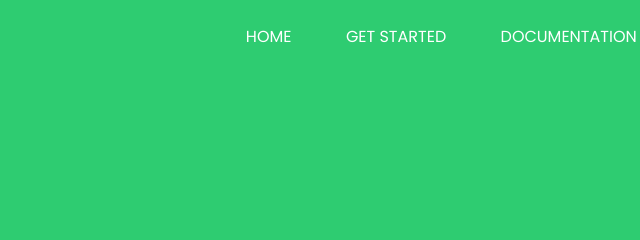
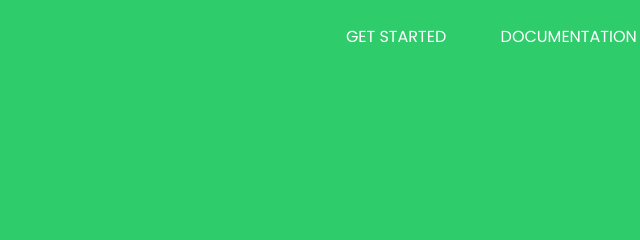
Before and after one commit to Nutty4616/web-framework, a website with bundled scripts: page index.html in a window 1280 px wide. Shown: the top 240 px of the page, 468-1108 px from the left. Built offline with nearby package versions, Linux system fonts and the light colour scheme.

Commit message:
Updated welcoming page 🚀

```diff
--- a/index.html
+++ b/index.html
@@ -24,9 +24,6 @@
           </div>
           <nav>
             <ul>
-              <li>
-                <a href="#">HOME</a>
-              </li>
               <li>
                 <a href="#">GET STARTED</a>
               </li>
--- a/main.css
+++ b/main.css
@@ -647,7 +647,7 @@ button, input, textarea, select {
 .welcome {
   width: 100%;
   min-height: 100vh;
-  background-color: #2ecc71;
+  background-color: #2ecc6b;
   overflow: hidden;
 }
 .welcome header {
```
Also changed, not shown: dist/index.html, 5 other files.
